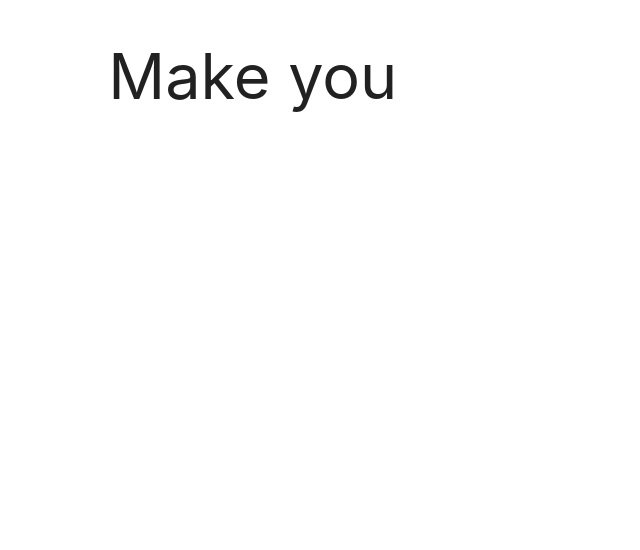
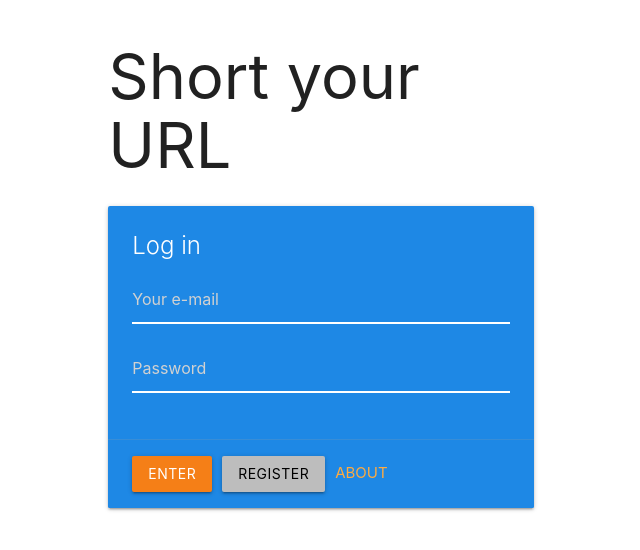
Before and after one commit to decss/MERN-url-shortener, a React (Create React App) app in the folder client/: page / in a window 1280 px wide. Shown: the top 550 px of the page, without its empty margins (95-735 px from the left). Built offline with nearby package versions, Linux system fonts and the light colour scheme.

Commit message:
Client: Auth page

```diff
--- a/client/src/index.css
+++ b/client/src/index.css
@@ -1 +1,13 @@
 @import "~materialize-css/dist/css/materialize.min.css";
+
+input.yellow-input {
+    color: #ffeb3b !important;
+    border-bottom: 1px solid #fff !important;
+    box-shadow: 0 1px 0 0 #fff !important;
+}
+
+input.yellow-input:focus {
+    color: #ffeb3b !important;
+    border-bottom: 1px solid #ffeb3b !important;
+    box-shadow: 0 1px 0 0 #ffeb3b !important;
+}
--- a/client/src/pages/AuthPage.js
+++ b/client/src/pages/AuthPage.js
@@ -4,7 +4,27 @@ export const AuthPage = () => {
     return (
         <div className="row">
             <div className="col s6 offset-3">
-                <h1>Make you</h1>
+                <h1>Short your URL</h1>
+                <div className="card blue darken-1">
+                    <div className="card-content white-text">
+                        <span className="card-title">Log in</span>
+                        <div>
+                            <div className="input-field">
+                                <input placeholder="Your e-mail" id="email" type="text"
+                                       className="yellow-input validate"/>
+                            </div>
+                            <div className="input-field">
+                                <input placeholder="Password" id="password" type="password"
+                                       className="yellow-input validate"/>
+                            </div>
+                        </div>
+                    </div>
+                    <div className="card-action">
+                        <button className="btn yellow darken-4" style={{marginRight: 10}}>Enter</button>
+                        <button className="btn grey lighten-1 black-text" style={{marginRight: 10}}>Register</button>
+                        <a href="#">About</a>
+                    </div>
+                </div>
             </div>
         </div>
     )
```
